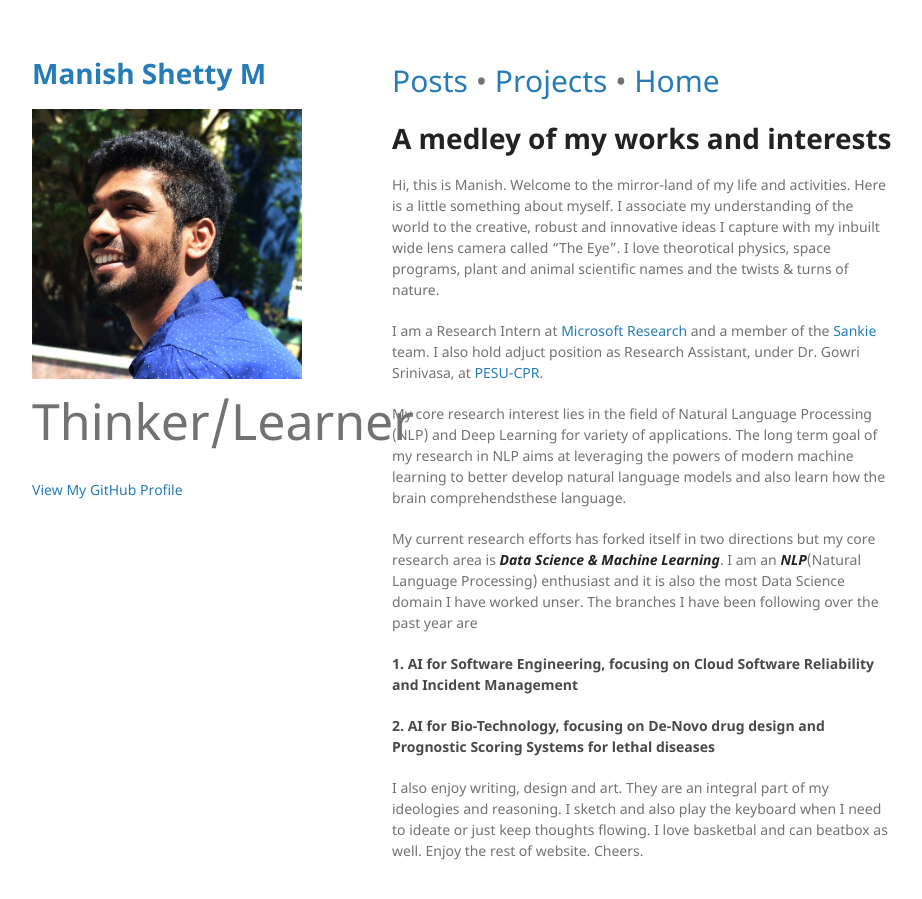
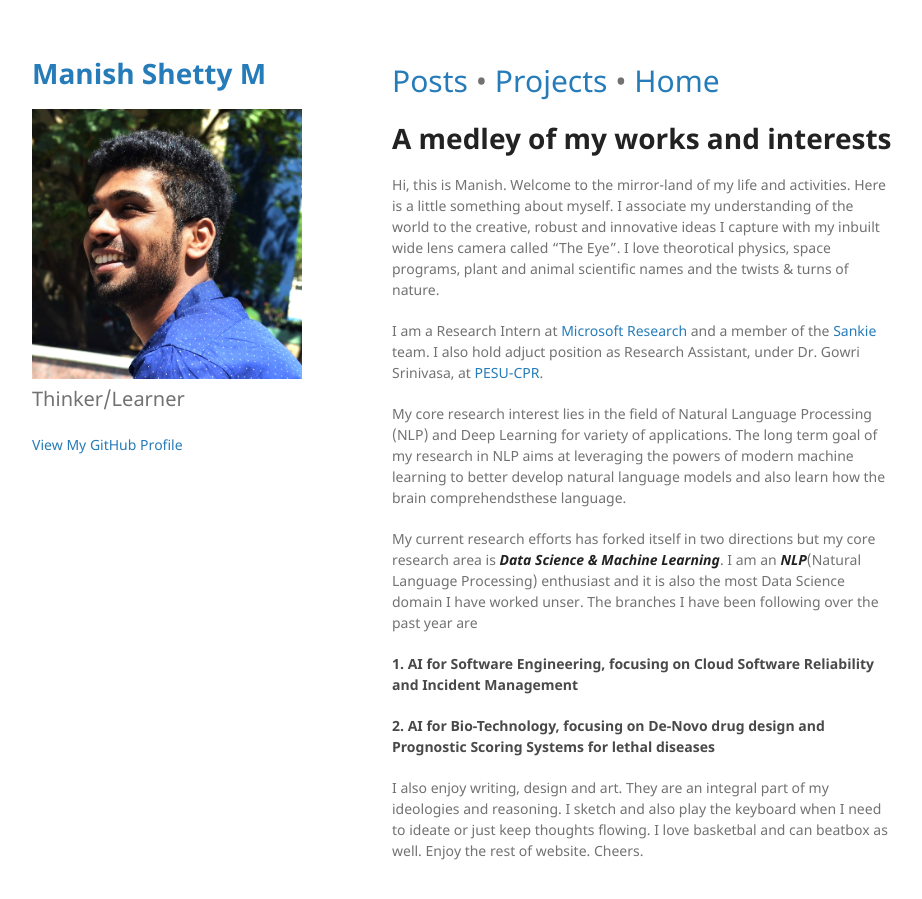
Before and after one commit to manishshettym/manishshettym.github.io, a Jekyll site: the page built from index.md, in a window 1280 px wide and 931 px high. Shown: the top 899 px of the window, without its empty margins (178-1100 px from the left). Built offline with Jekyll 4.4.1, drawn with Linux system fonts in a browser that asks for light colours.

Commit message:
tags and descriptions

```diff
--- a/_layouts/default.html
+++ b/_layouts/default.html
@@ -20,7 +20,7 @@
           <img src="{{site.logo | relative_url}}" alt="Logo" />
         {% endif %}
 
-        <p style="font-size:50px;">{{ site.description | default: site.github.project_tagline }}</p>
+        <p style="font-size:20px;">{{ site.description | default: site.github.project_tagline }}</p>
 
         {% if site.github.is_project_page %}
         <p class="view"><a href="{{ site.github.repository_url }}">View the Project on GitHub <small>{{ site.github.repository_nwo }}</small></a></p>
```
